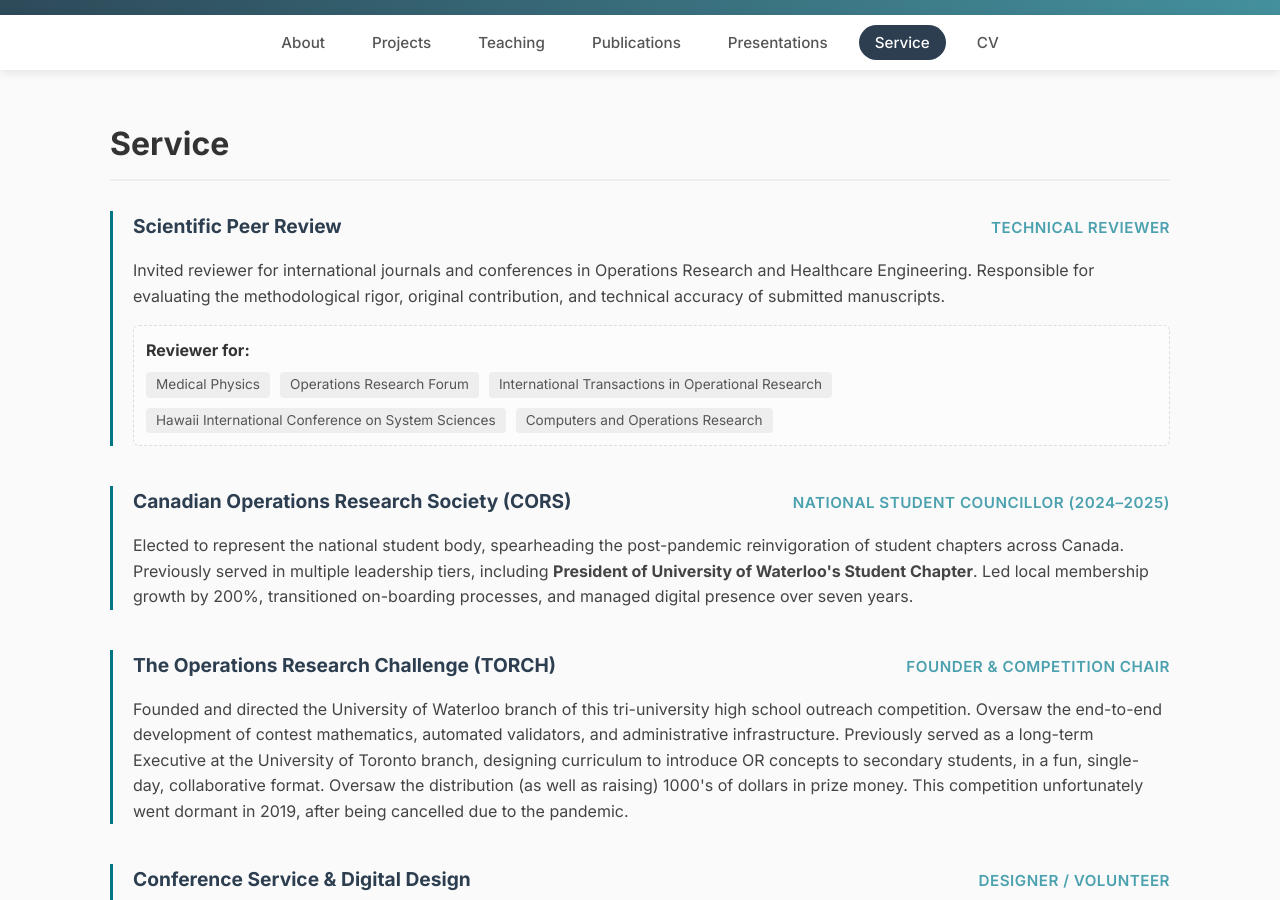
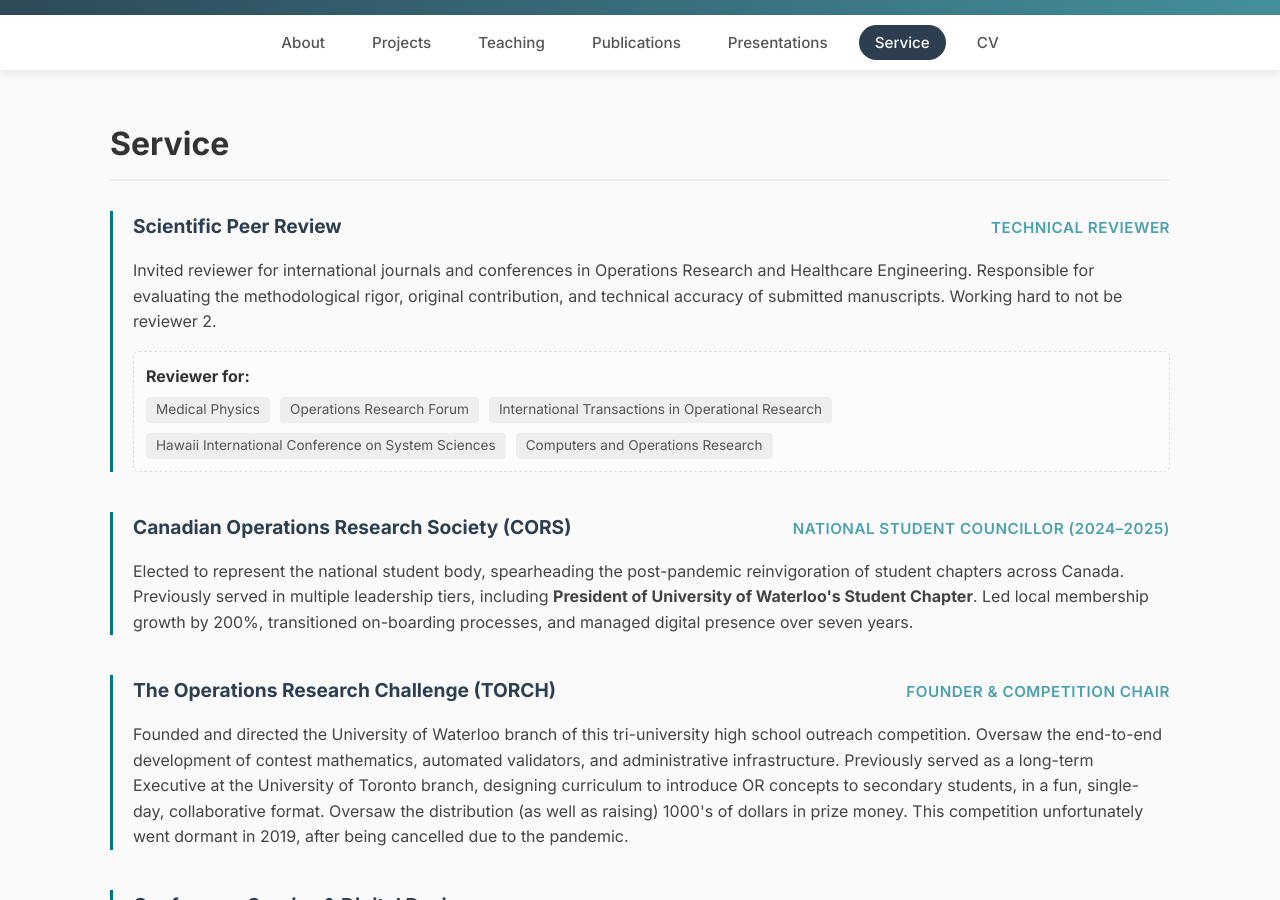
Before and after one commit to DaniRip/DaniRip.github.io, a Jekyll site: the page built from service.md, in a window 1280 px wide and 900 px high, scrolled down 333 px. Built offline with Jekyll 4.4.1, drawn with Linux system fonts in a browser that asks for light colours.

Commit message:
Update service.yml

```diff
--- a/_data/service.yml
+++ b/_data/service.yml
@@ -1,7 +1,7 @@
 - organization: "Scientific Peer Review"
   role: "Technical Reviewer"
   description: |
-    Invited reviewer for international journals and conferences in Operations Research and Healthcare Engineering. Responsible for evaluating the methodological rigor, original contribution, and technical accuracy of submitted manuscripts.
+    Invited reviewer for international journals and conferences in Operations Research and Healthcare Engineering. Responsible for evaluating the methodological rigor, original contribution, and technical accuracy of submitted manuscripts. Working hard to not be reviewer 2.
   journals:
     - "Medical Physics"
     - "Operations Research Forum"
```
